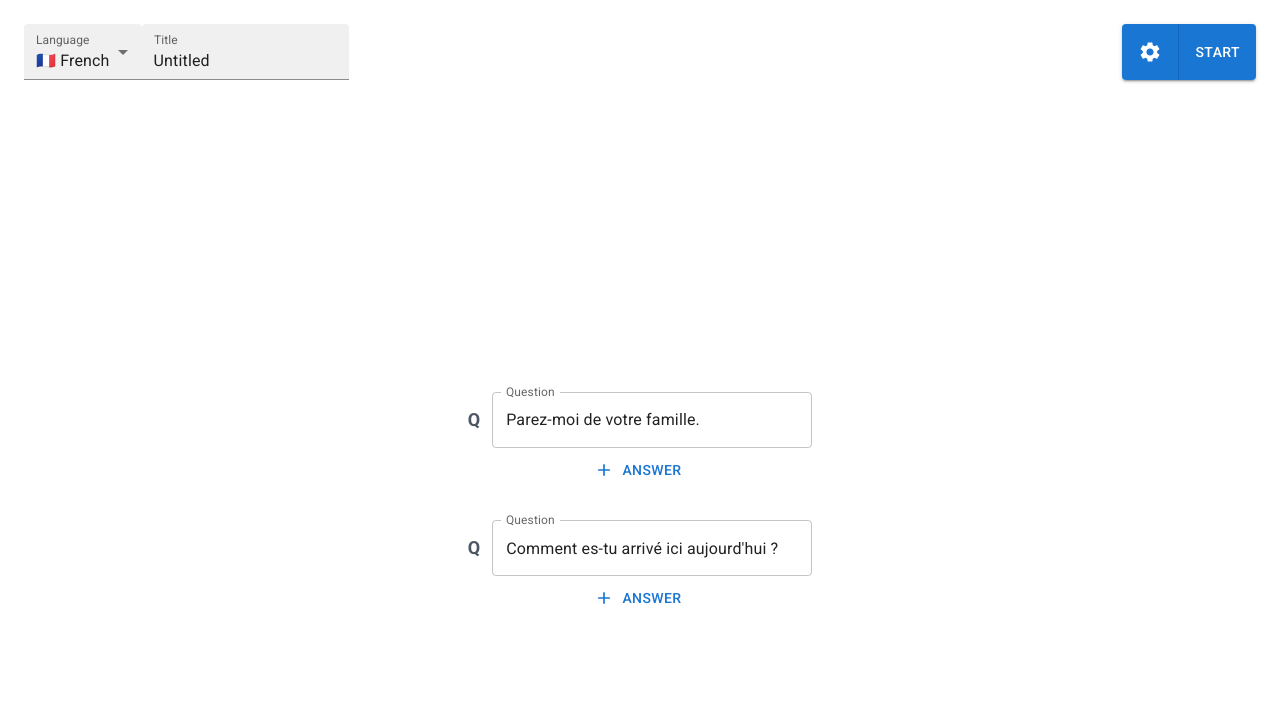
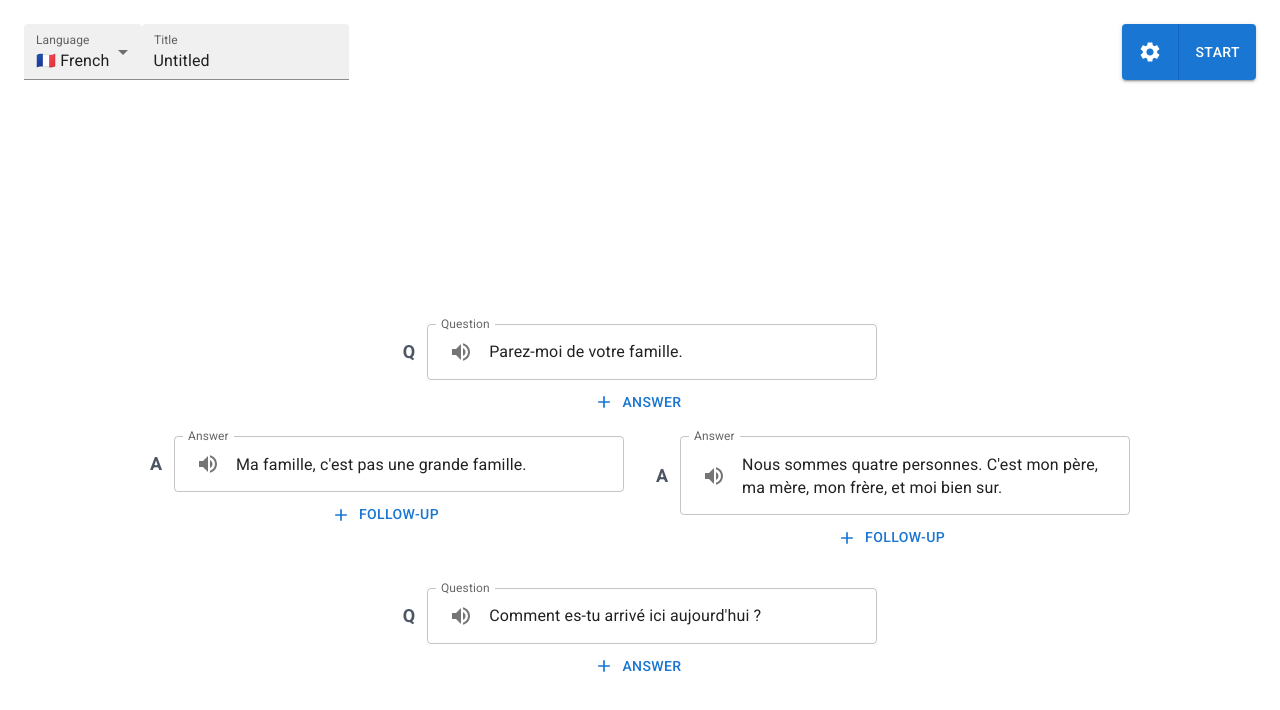
Before and after one commit to william-herring/conversation-trainer, a Next.js app: page / in a window 1280 px wide. Shown: the top 710 px of the page. Built offline with nearby package versions, Linux system fonts and the light colour scheme.

Commit message:
adding answers to questions

```diff
--- a/components/Answer.js
+++ b/components/Answer.js
@@ -1,7 +1,8 @@
 import React from "react";
 import Draggable from 'react-draggable';
-import { TextField, IconButton } from '@mui/material'
+import { TextField, Button, InputAdornment, IconButton } from '@mui/material'
 import AddIcon from '@mui/icons-material/Add'
+import { VolumeUp } from "@mui/icons-material";
 
 export default function Answer(props) {
     return (
@@ -9,11 +10,17 @@ export default function Answer(props) {
             <div className="flex space-y-1 flex-col items-center">
             <div className="flex items-center space-x-3">
                 <h1 className="text-gray-600 cursor-grab text-lg font-bold">A</h1>
-                 <TextField label="Answer" multiline maxRows={Infinity} variant="outlined" />
+                 <TextField InputProps={{
+                    startAdornment: (
+                    <InputAdornment position="start">
+                        <IconButton>
+                            <VolumeUp />
+                        </IconButton>
+                    </InputAdornment>
+                    ),
+                }} style={{width: 450}} label="Answer" multiline maxRows={Infinity} defaultValue={props.answer == null? "" : props.answer} variant="outlined" />
             </div>
-            <IconButton>
-                <AddIcon />
-            </IconButton>
+                <Button variant="text" startIcon={<AddIcon />}>Follow-up</Button>
             </div>
         </Draggable>
     );
--- a/components/Question.js
+++ b/components/Question.js
@@ -1,7 +1,8 @@
 import React from "react";
 import Draggable from 'react-draggable';
-import { TextField, Button } from '@mui/material'
+import { TextField, Button, InputAdornment, IconButton } from '@mui/material'
 import AddIcon from '@mui/icons-material/Add'
+import { VolumeUp } from "@mui/icons-material";
 
 export default function Question(props) {
     return (
@@ -9,9 +10,17 @@ export default function Question(props) {
             <div className="flex space-y-1 flex-col items-center">
             <div className="flex items-center space-x-3">
                 <h1 className="text-gray-600 cursor-grab text-lg font-bold">Q</h1>
-                <TextField style={{width: 320}} label="Question" multiline maxRows={Infinity} defaultValue={props.question == null? "" : props.question} variant="outlined" />
+                <TextField InputProps={{
+                    startAdornment: (
+                    <InputAdornment position="start">
+                        <IconButton>
+                            <VolumeUp />
+                        </IconButton>
+                    </InputAdornment>
+                    ),
+                }} style={{width: 450}} label="Question" multiline maxRows={Infinity} defaultValue={props.question == null? "" : props.question} variant="outlined" />
             </div>
-            <Button variant="text" startIcon={<AddIcon />}>Answer</Button>
+                <Button variant="text" startIcon={<AddIcon />} onClick={props.addAnswer}>Answer</Button>
             </div>
         </Draggable>
     );
--- a/pages/index.js
+++ b/pages/index.js
@@ -4,14 +4,26 @@ import Head from "next/head";
 import { useState } from "react";
 import languages from "@/languages/constants";
 import Question from "@/components/Question";
+import Answer from "@/components/Answer";
 
 export default function Home() {
   const [title, setTitle] = useState('Untitled');
   const [language, setLanguage] = useState('FR');
-  const [answersQuestions, setAnswersQuestions] = useState({
-    "Parez-moi de votre famille.": ["Ma famille, c'est pas une grande famille."],
+  const [questionsAnswers, setQuestionsAnswers] = useState({
+    "Parez-moi de votre famille.": ["Ma famille, c'est pas une grande famille.", "Nous sommes quatre personnes. C'est mon père, ma mère, mon frère, et moi bien sur."],
     "Comment es-tu arrivé ici aujourd'hui ?": []
   })
+
+  const setAnswer = (question, answer) => {
+    console.log('called');
+
+    let newMap = {...questionsAnswers};
+    let answers = newMap[question];
+    answers.push(answer);
+    newMap[question] = answers;
+    setQuestionsAnswers(newMap);
+    console.log(questionsAnswers);
+  }
 
   return (
     <main>
@@ -44,7 +56,18 @@ export default function Home() {
         </ButtonGroup>
       </div>
       <div className="flex flex-col space-y-8 w-screen h-screen justify-center items-center">
-        {Object.keys(answersQuestions).map(key => <Question question={key}/>)}
+        {Object.keys(questionsAnswers).map(key => {
+          if (questionsAnswers[key].length > 0) {
+            return <div className="space-y-4">
+              <Question question={key} addAnswer={() => setAnswer(key, '')} />
+              <div className="flex flex-row space-x-8">
+                {questionsAnswers[key].map((a) => <Answer answer={a} />)}
+              </div>
+            </div>
+          } else {
+            return <Question question={key} addAnswer={() => setAnswer(key, '')} />
+          }
+        })}
       </div>
     </main>
   );
```
